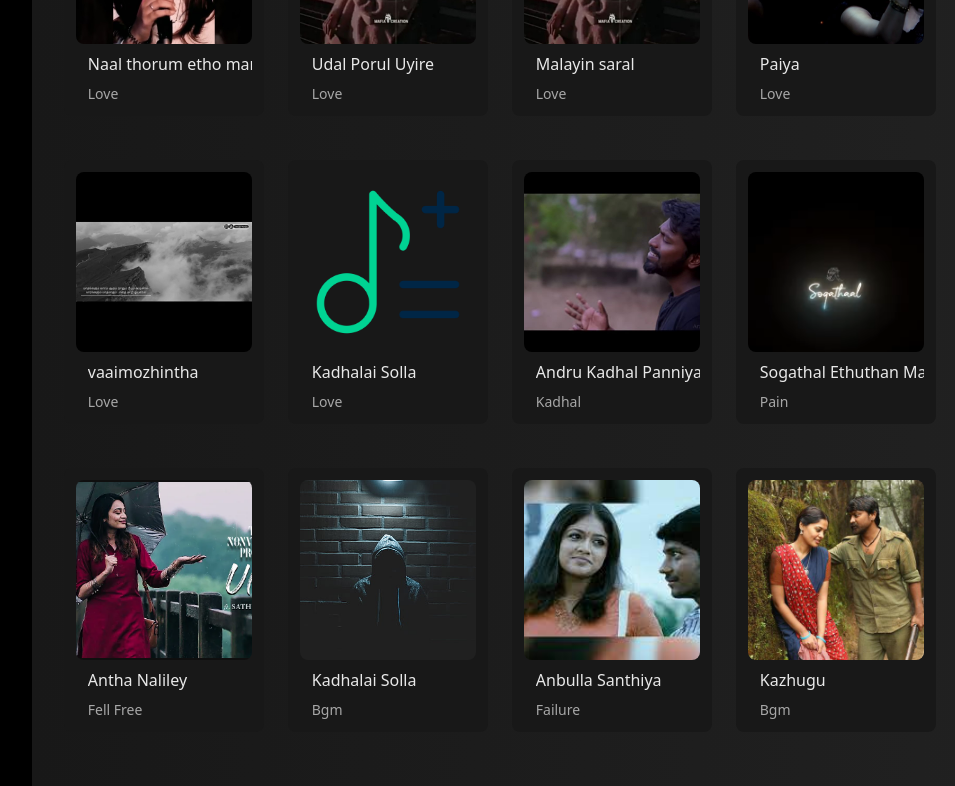
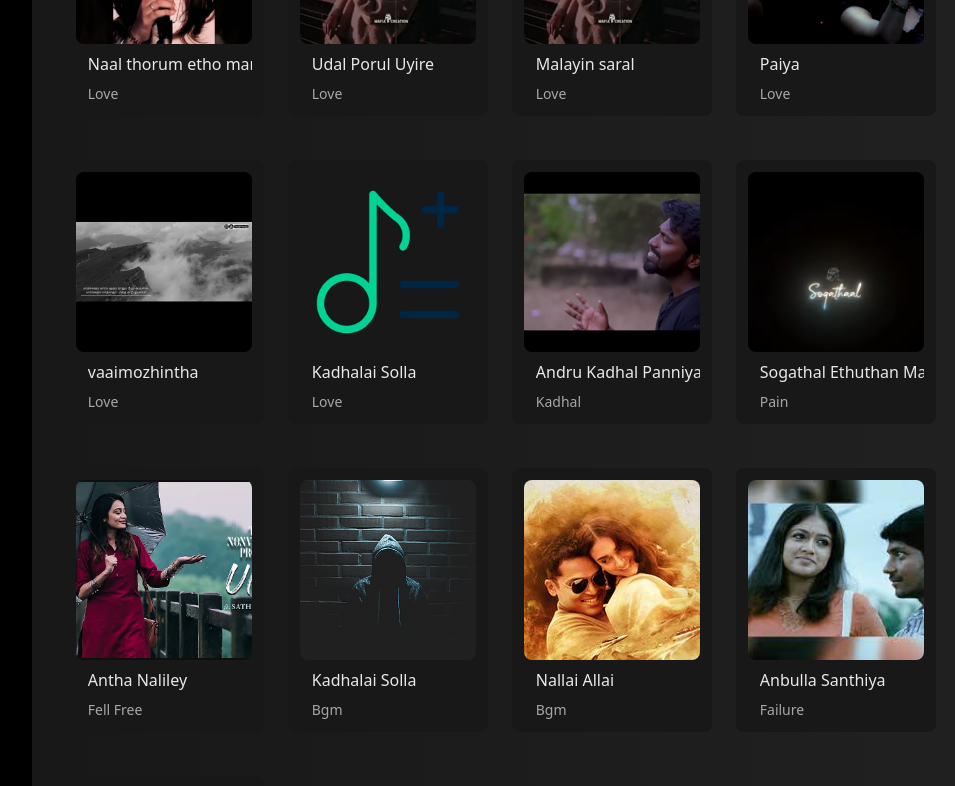
Before and after one commit to JKHari/player, a React (Create React App) app: page / in a window 1280 px wide. Shown: the part 876-1662 px from the top of the page, without its empty margins (250-1205 px from the left). Built offline with nearby package versions, Linux system fonts and the light colour scheme.

Commit message:
feat(home): add popup window

```diff
--- a/src/layouts/Sidebar.jsx
+++ b/src/layouts/Sidebar.jsx
@@ -4,7 +4,7 @@ import { Link } from "react-router-dom";
 
 const Sidebar = () => {
   return (
-    <div className="w-[350px] bg-black text-start px-5 py-3 ">
+    <div className="w-[350px] bg-black text-start px-5 py-3 z-10">
       <div>
         <ul className="text-white pt-5 ml-2 bg-[#121212] w-[220px] fixed  mx-3 rounded-lg flex flex-col justify-center items-start pl-5 py-5">
           <li className="pb-4 ">
--- a/src/pages/Home.jsx
+++ b/src/pages/Home.jsx
@@ -2,6 +2,13 @@ import React, { useState, useEffect } from "react";
 import data from "./manifest";
 
 const Home = () => {
+  // constructor(props) {
+  //   super(props);
+
+  //   this.openSong = {isOpen: false};
+  // }
+  const [isOpen, setIsOpen] = useState(false);
+  const [selectSong, setSelectedSong] = useState(null);
   const [searchKeyword, setSearchKeyword] = useState("");
   const [currentAudioIndex, setCurrentAudioIndex] = useState(null);
   const [playStatus, setPlayStatus] = useState(Array(data.length).fill(false));
@@ -9,6 +16,18 @@ const Home = () => {
   const [audioCurrentTime, setAudioCurrentTime] = useState(0);
   const [seeking, setSeeking] = useState(false);
   const [wasPlaying, setWasPlaying] = useState(false);
+
+  // handle on the song paly
+
+  const handleOpenButton = () => {
+    setIsOpen(!isOpen);
+  };
+
+  const PlaySongPopup = (id) => {
+    alert("hello");
+    alert(id);
+    setSelectedSong(id);
+  };
 
   useEffect(() => {
     const handleTimeUpdate = (e) => {
@@ -117,7 +136,12 @@ const Home = () => {
           onChange={(e) => setSearchKeyword(e.target.value)}
         />
       </div>
-      <div className="bg-gradient-to-r from-[#181818] to-[#212121] w-full px-8 py-10 flex gap-6 flex-wrap">
+
+      {selectSong === null ? (
+        <div
+          className=" relative bg-gradient-to-r from-[#181818] to-[#212121] w-full px-8 py-10 flex gap-6 flex-wrap"
+          onClick={handleOpenButton}
+        >
           {filteredData.length > 0 ? (
             filteredData.map((item) => (
               <div
@@ -125,6 +149,7 @@ const Home = () => {
                 className={`relative mb-5 hover:shadow-xl cursor-pointer ${
                   playStatus[item.id] ? "playing" : ""
                 }`}
+                onClick={() => PlaySongPopup(item.id)}
               >
                 {playStatus[item.id] && (
                   <img
@@ -198,6 +223,28 @@ const Home = () => {
             </p>
           )}
         </div>
+      ) : (
+        <div className=" relative bg-gradient-to-r from-[#181818] to-[#212121] w-full px-8 py-10 flex gap-6 flex-wrap">
+          <div className="absolute w-full h-screen bg-gray-300 top-0 left-0">
+            <button onClick={handleOpenButton}>Close</button>
+            <div className="text-black">
+              {/* Currently Playing Song ID: {selectSong} */}
+              {data
+                .filter((item) => item.id === selectSong)
+                .map((item) => (
+                  <div key={item.id}>
+                    <img src={item.img} alt={item.name} className="w-64 h-64" />
+                    <h2>{item.name}</h2>
+                    <p>{item.author}</p>
+                    <button onClick={() => handlePlayClick(item.id)}>
+                      Play
+                    </button>
+                  </div>
+                ))}
+            </div>
+          </div>
+        </div>
+      )}
     </div>
   );
 };
--- a/src/pages/manifest.js
+++ b/src/pages/manifest.js
@@ -144,8 +144,16 @@ const data = [
     author: "Bgm",
     song: "audio/kadhalaisollamudiyaathabgm.mp3",
   },
- {
+  {
     id: 19,
+    img: "/oligalin.jpg",
+    file: "",
+    name: "Nallai Allai",
+    author: "Bgm",
+    song: "audio/oligalinthedal.mp3",
+  },
+  {
+    id: 20,
     img: "/anbullasanthiya.jpg",
     file: "",
     name: "Anbulla Santhiya",
@@ -153,7 +161,7 @@ const data = [
     song: "audio/anubullasanthiya.mp3.mp3",
   },
   {
-    id: 20,
+    id: 21,
     img: "/kazhugu.jpg",
     file: "",
     name: "Kazhugu",
```
Also changed, not shown: public/oligalin.jpg (added), 1 other file (tests, documents, lock files or other folders). Lines whose indentation alone changed are shown as unchanged.
